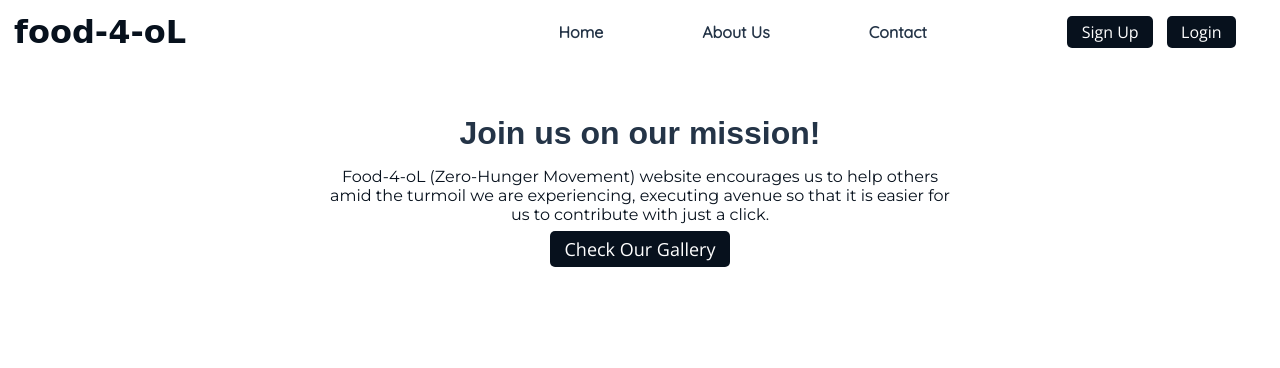
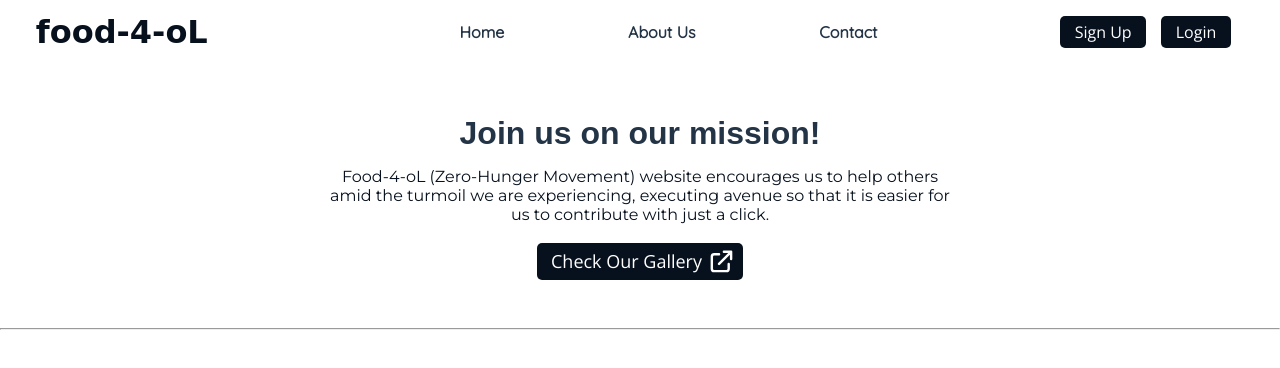
Before and after one commit to kramsuiluj/food-4-oL-HTML, a plain HTML site: page index.html in a window 1280 px wide. Drawn offline with nearby package versions, Linux system fonts and the light colour scheme; a web font is replaced by a local one.

Commit message:
added icon on the button

```diff
--- a/index.html
+++ b/index.html
@@ -45,11 +45,17 @@
             <h1>Join us on our mission!</h1>
             <p>Food-4-oL (Zero-Hunger Movement) website encourages us to help others amid the turmoil we are experiencing, executing avenue so that it is easier for us to contribute with just a click.</p>
             <span>
-                <a href="#">Check Our Gallery</a>
+                <a href="#">
+                    Check Our Gallery
+                    <svg class="link-icon" fill="none" stroke="currentColor" viewBox="0 0 24 24" xmlns="http://www.w3.org/2000/svg"><path stroke-linecap="round" stroke-linejoin="round" stroke-width="2" d="M10 6H6a2 2 0 00-2 2v10a2 2 0 002 2h10a2 2 0 002-2v-4M14 4h6m0 0v6m0-6L10 14"></path></svg>
+                </a>
             </span>
         </div>
 
     </main>
 
+    <br><br><br>
+    <hr>
+
 </body>
 </html>
--- a/styles.css
+++ b/styles.css
@@ -65,12 +65,12 @@ header {
 
 /* first div container */
 .h-tl-container {
-    flex-grow: 2;
+    flex-grow: 1;
     /* border: 1px solid black; */
 }
 
 .h-tl-container > span {
-    margin-left: 3%;
+    margin-left: 10%;
 }
 
 .h-tl-container span > a {
@@ -167,7 +167,7 @@ main {
 .m-heading-container > span {
     text-align: center;
     display: block;
-    margin-top: 1%;
+    margin-top: 2%;
     position: relative;
 }
 
@@ -178,15 +178,18 @@ main {
     font-size: large;
     padding: .35em .8em;
     border-radius: 5px;
+    position: relative;
+    padding-right: 2.3em;
 }
 
-/* .link-icon {
-    width: 2.5%;
-    color: black;
+.link-icon {
+    width: 14%;
+    color: white;
     position: absolute;
-    top: 0px;
-    left: 55%;
-} */
+    top: 4;
+    left: 170;
+
+}
 /* end of div container */
 
 /* end of main section styles */
```
